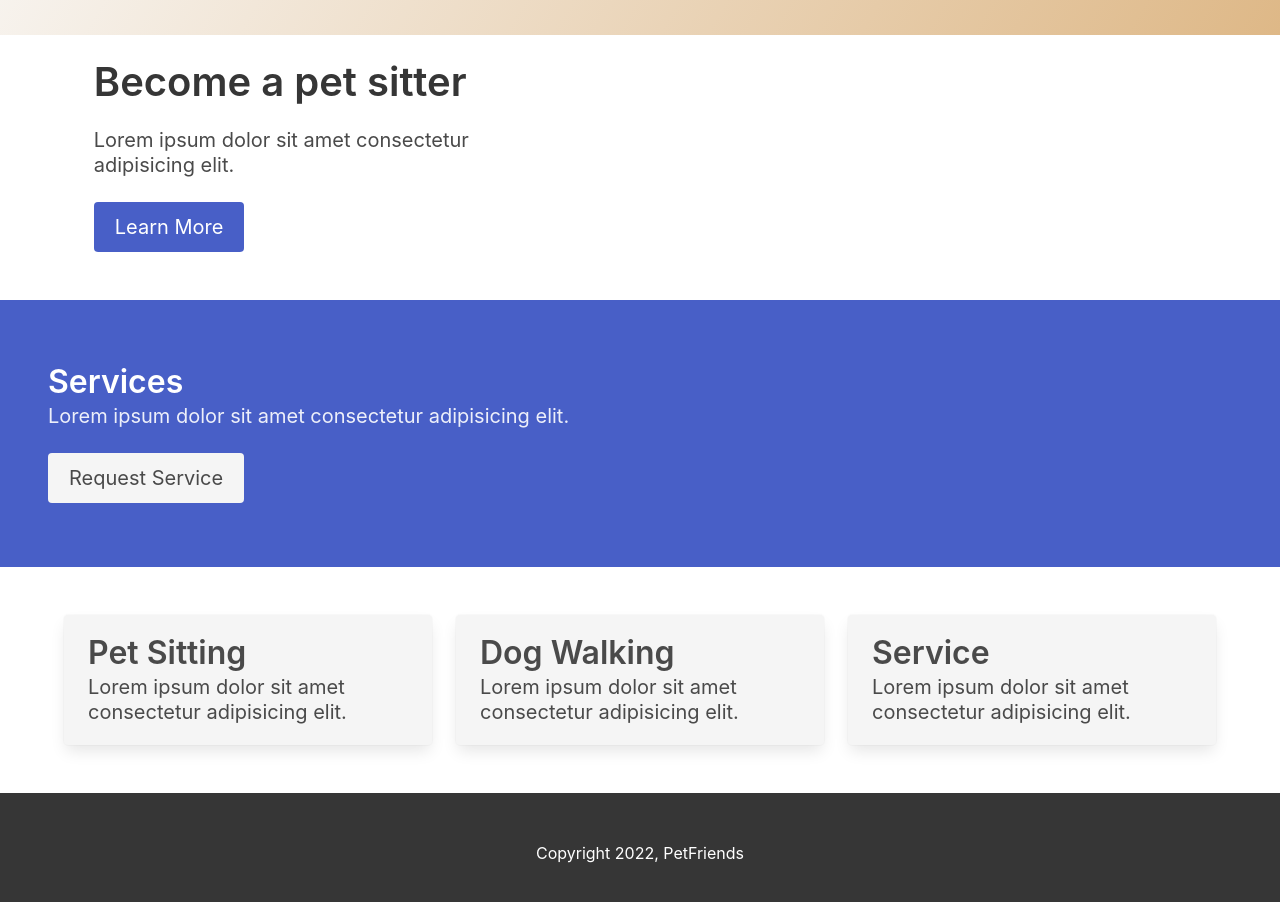
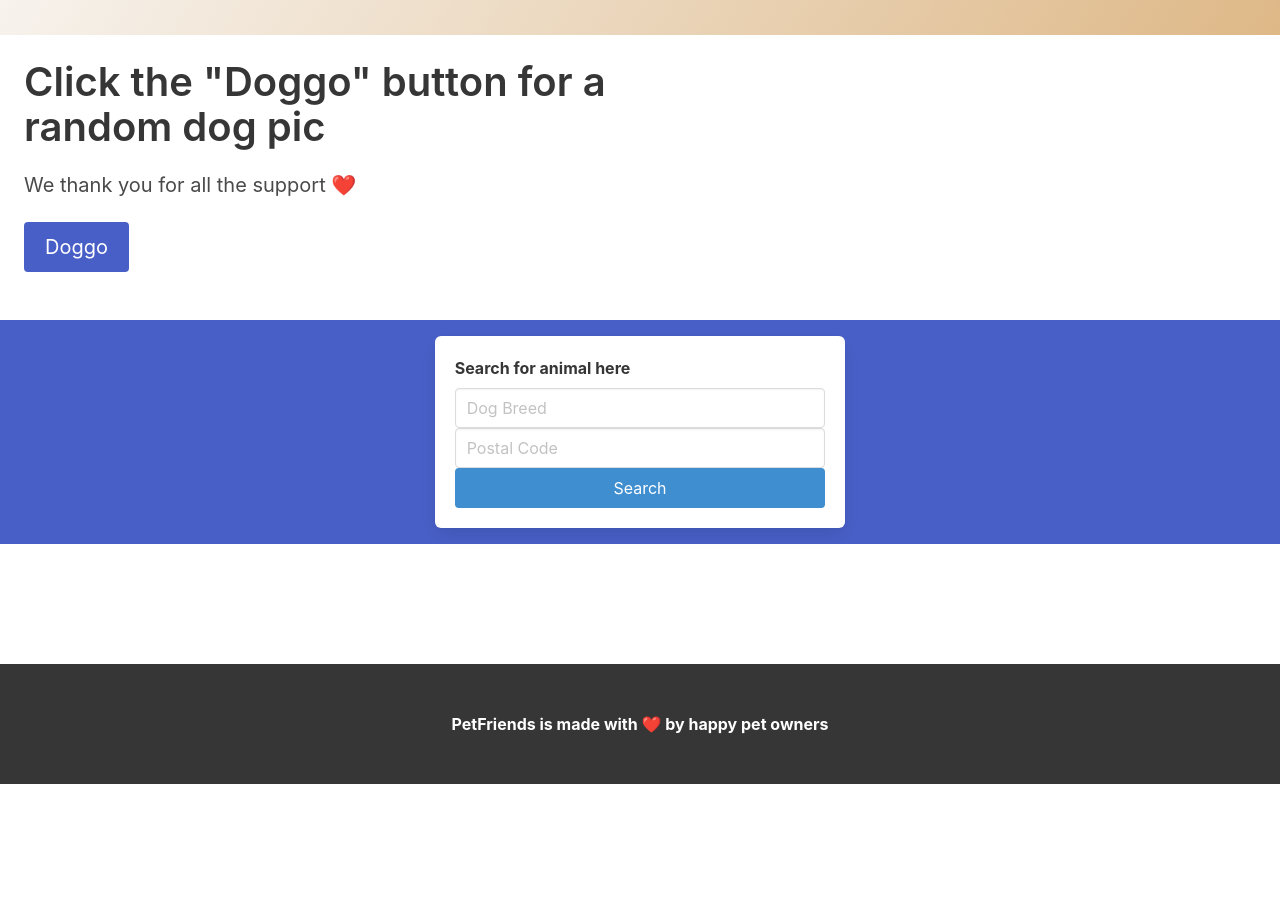
Before and after one commit to jperalta24/PetFriends-1, a plain HTML site: page homePage.html in a window 1280 px wide. Shown: the part 1020-1922 px from the top of the page. After the commit the page ends 1804 px from the top, so only its background shows below. Drawn offline with nearby package versions, Linux system fonts and the light colour scheme; a script that the page names is missing.

Commit message:
working search bar for breed and zip

```diff
--- a/homePage.html
+++ b/homePage.html
@@ -32,10 +32,10 @@
                             <a href="#about-us" class="navbar-item">
                                 About
                             </a>
-                            <a href="#services" class="navbar-item">
-                                Services
+                            <a href="#animal-container" class="navbar-item">
+                                Find a Friend
                             </a>
-                            <span class="navbar-item">
+                            <!-- <span class="navbar-item">
                                 <a href="./userlogin.html" class="button is-info">
                                     <span>Log In</span>
                                 </a>
@@ -44,7 +44,7 @@
                                 <a href="userlogin.html" class="button is-light">
                                     <span>Sign Up</span>
                                 </a>
-                            </span>
+                            </span> -->
                         </div>
                     </div>
                 </div>
@@ -59,7 +59,7 @@
                             Welcome to PetFriends
                         </p>
                         <p class="subtitle">
-                            >placeholder for subtitle
+                            Where we help unite animals in need with their new forever family
                         </p>
                     </div>
                     <div class="column is-two-thirds">
@@ -78,7 +78,8 @@
                             <a><i class="fa fa-instagram" style="font-size:24px"></i></a>
                         </li>
                         <li>
-                            <a href="mailto:email@example.com?subject=Mail from our Website"><i class="fa fa-envelope" style="font-size:24px"></i></a>
+                            <a href="mailto:email@example.com?subject=Mail from our Website"><i class="fa fa-envelope"
+                                    style="font-size:24px"></i></a>
                         </li>
                     </ul>
                 </div>
@@ -114,64 +115,53 @@
     is-vcentered
     is-justify-content-space-evenly
     p-5">
-        <div class="column is-one-third">
+        <div class="column is-two-third">
             <p class="title is-2 is-spaced">
-                Become a pet sitter
+                Click the "Doggo" button for a random dog pic
             </p>
             <p class="subtitle">
-                Lorem ipsum dolor sit amet consectetur adipisicing elit.
+                We thank you for all the support ❤️
             </p>
 
-            <button class="button is-link is-medium">
-                Learn More
+            <button class="button is-link is-medium" id="doggoBtn">
+                Doggo
             </button>
         </div>
         <div class="column is-half">
-            <img src="" alt="" />
+            <img id="randomDog" src="" alt="" />
         </div>
     </div>
 
-    <section class="hero is-link py-4">
-        <div class="hero-body">
-            <p class="title" id="services">
-                Services
-            </p>
-            <p class="subtitle">
-                Lorem ipsum dolor sit amet consectetur adipisicing elit.
-            </p>
-            <button class="button is-light is-medium" id="request-btn">
-                <a href="./request.html">
-                    Request Service
-                </a>
-            </button>
+    <section class="hero level is-link py-4">
+        <div class="tile is-ancestor level-item">
+            <div class="tile is-parent is-4 maincont">
+                <div class="tile is-child box">
+                    <div class="field">
+                        <label class="label">Search for animal here</label>
+                        <div class="control">
+                            <input name="dogSearch" id="dogSearch" class="input" type="text" placeholder="Dog Breed">
+                        </div>
+                        <div class="control">
+                            <input name="zipSearch" id="zipSearch" class="input" type="text" placeholder="Postal Code">
+                        </div>
+                        <button id="search-submit" class="col-8 is-fullwidth button searchBtn is-info">Search</button>
+                    </div>
+                </div>
+            </div>
         </div>
+
     </section>
 
     <section class="container py-6">
         <div class="tile is-ancestor">
-
-            <div class="tile is-parent">
+            <div class="is-parent" id="animal-container">
+                <!-- <div class="tile is-parent">
                 <article class="tile is-child box notification ">
                     <p class="title">Pet Sitting</p>
                     <p class="subtitle">
                         Lorem ipsum dolor sit amet consectetur adipisicing elit.
                 </article>
-            </div>
-
-            <div class="tile is-parent">
-                <article class="tile is-child box notification ">
-                    <p class="title" id="animal">Dog Walking</p>
-                    <p class="subtitle">
-                        Lorem ipsum dolor sit amet consectetur adipisicing elit.
-                </article>
-            </div>
-
-            <div class="tile is-parent">
-                <article class="tile is-child box notification ">
-                    <p class="title">Service</p>
-                    <p class="subtitle">
-                        Lorem ipsum dolor sit amet consectetur adipisicing elit.
-                </article>
+            </div> -->
             </div>
         </div>
     </section>
@@ -181,13 +171,13 @@
     has-text-white
     py-6">
         <p>
-            Copyright 2022, PetFriends
+            <strong class="has-text-white">PetFriends is made with ❤️ by happy pet owners</strong>
         </p>
     </footer>
 
 
     <script src="https://unpkg.com/axios/dist/axios.min.js"></script>
     <script src="https://unpkg.com/@petfinder/petfinder-js/dist/petfinder.min.js"></script>
-    <script src="scripts/homePage.js"></script>
+    <script src='scripts/location.js'></script>
 
 </body>
--- a/scripts/location.js
+++ b/scripts/location.js
@@ -4,10 +4,10 @@ const dogApi = ('https://dog.ceo/api/breeds/image/random');
 let doggoBtn = document.querySelector('#doggoBtn');
 let randomDog = document.querySelector('#randomDog');
 let searchBtn = document.querySelector('#search-submit');
-let dogBreeds = document.querySelector('#dogSearch').value;
-let dogBreed = dogBreeds
-let zips = document.querySelector('#zipSearch');
-let zipCode = zips.textContent;
+// let dogBreeds = document.querySelector('#dogSearch');
+
+
+
 
 function doggo(){
 fetch(dogApi)
@@ -20,6 +20,8 @@ fetch(dogApi)
     console.log(randomDogs);
 });
 }
+
+
 
 async function showAnimals(animalType, searchBreed, postalCode) {
     let page = 1;
@@ -43,11 +45,19 @@ async function showAnimals(animalType, searchBreed, postalCode) {
 
 }
 
+function dogData() {
+    let dogBreeds = document.querySelector('#dogSearch').value;
+    let zips = document.querySelector('#zipSearch').value;
+    let animalType = 'Dog'
+
+    dogs(animalType,dogBreeds,zips);
+}
 
 
-function dogs() {
-    showAnimals("Dog", dogBreed, "80204");
-    console.log(dogBreed);
+function dogs(animalType,dogBreeds,zips) {
+    showAnimals(animalType,dogBreeds,zips);
+
+    console.log(dogBreeds);
 }
 
 
@@ -83,4 +93,4 @@ function displayAnimal(animal){
 
 
 doggoBtn.addEventListener("click", doggo);
-searchBtn.addEventListener('click', dogs);
+searchBtn.addEventListener('click', dogData);
```
